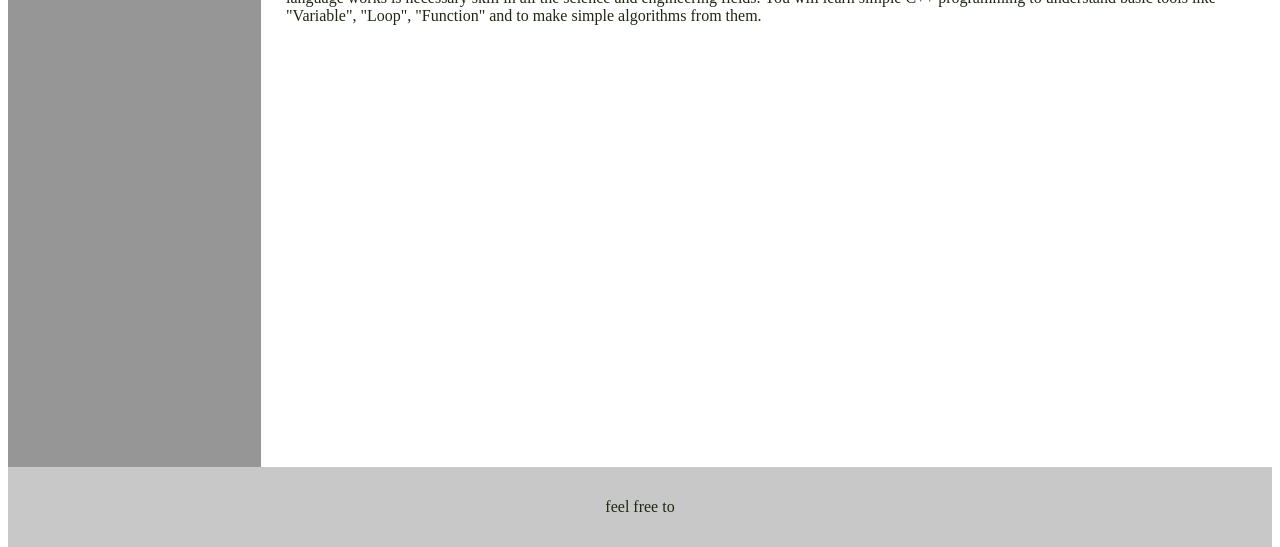
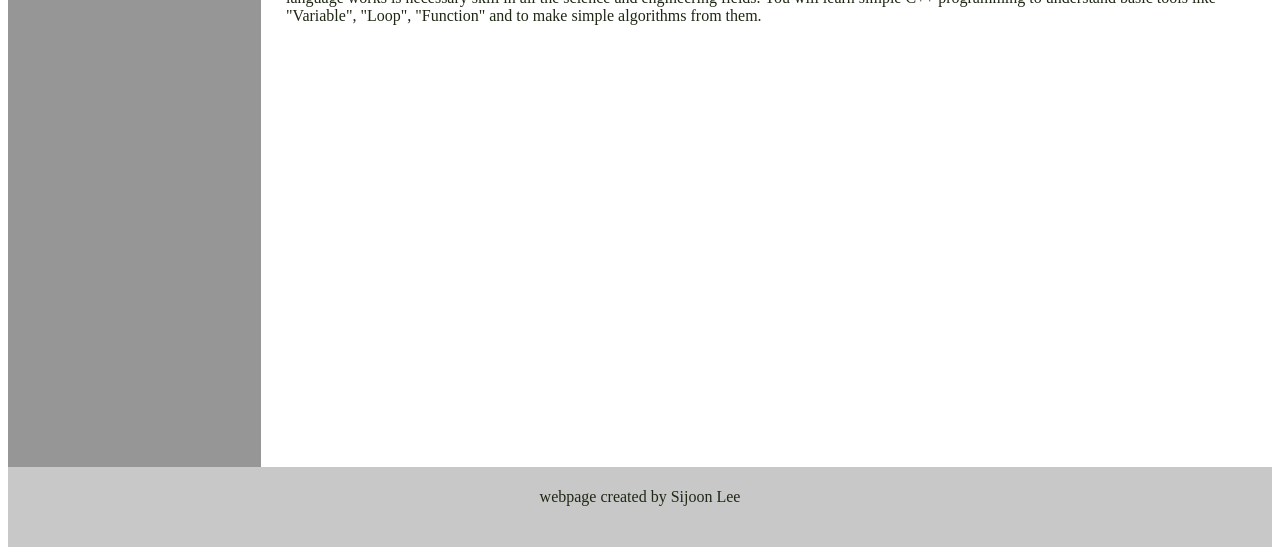
Before and after one commit to sijoonlee/CS101, a plain HTML site: page index.html in a window 1280 px wide. Shown: the part 261-808 px from the top of the page. Drawn offline with Linux system fonts and the light colour scheme.

Commit message:
footer slightly changed

```diff
--- a/index.html
+++ b/index.html
@@ -126,7 +126,7 @@
 					</div>
 				</div>
 			</div>
-			<footer><h4>feel free to</h4></footer>
+			<footer><h4>webpage created by Sijoon Lee</h4></footer>
 		</div>
 	</body>
 <script src="calendar.js"></script>
--- a/style.css
+++ b/style.css
@@ -173,7 +173,7 @@ footer{  /*parent: container*/
 	height:10%;
 	margin:0;
 	display: flex; /* to center texts inside vertically and horizontally */
-    align-items: center; /* flex property */
+    align-items: right; /* flex property */
     justify-content: center; /* flex property */
 }
 
```
